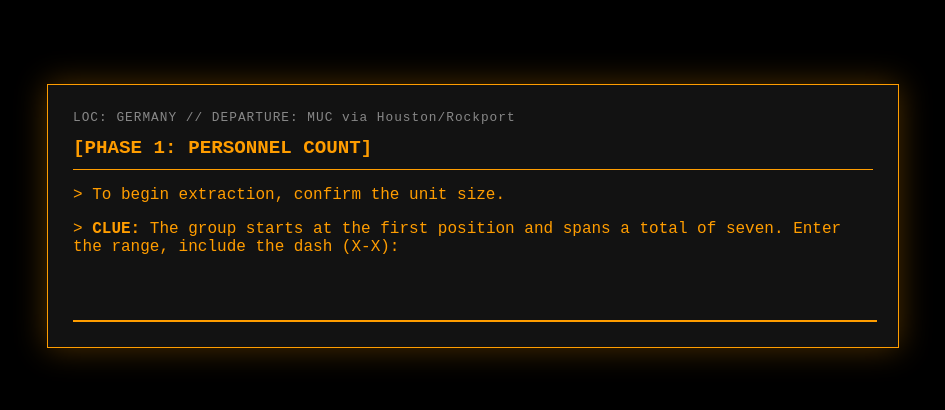
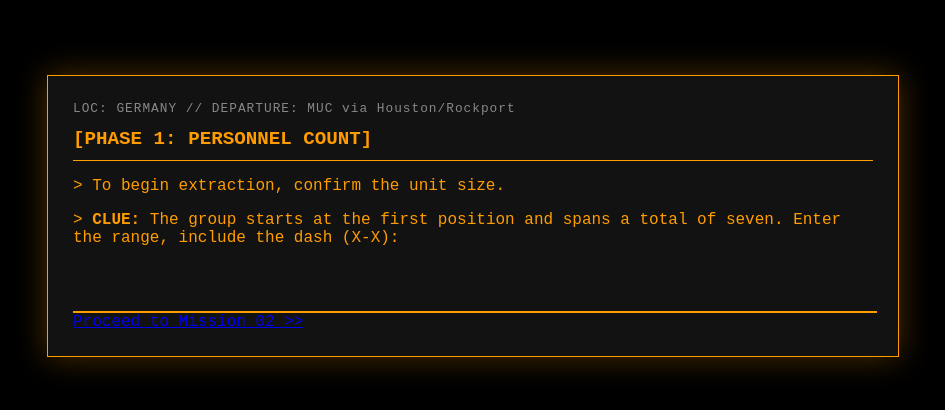
Before and after one commit to dtswanson/secretmission, a plain HTML site: page index.html in a window 1280 px wide. Shown: the part 184-594 px from the top of the page, without its empty margins (167-1112 px from the left). Drawn offline with Linux system fonts and the light colour scheme.

Commit message:
Add button to proceed to Mission 02

```diff
--- a/index.html
+++ b/index.html
@@ -74,6 +74,11 @@
         </div>
         <p style="text-align: center; font-size: 0.8rem; color: #00d4ff;">^ Interactive 3D Sector Map Loaded ^</p>
     </div>
+    <div class="btn-container">
+        <a href="https://dtswanson.github.io/secretmission2/" class="mission-two-btn">
+            Proceed to Mission 02 >>
+        </a>
+    </div>
 </div>
 
 <script>
```
